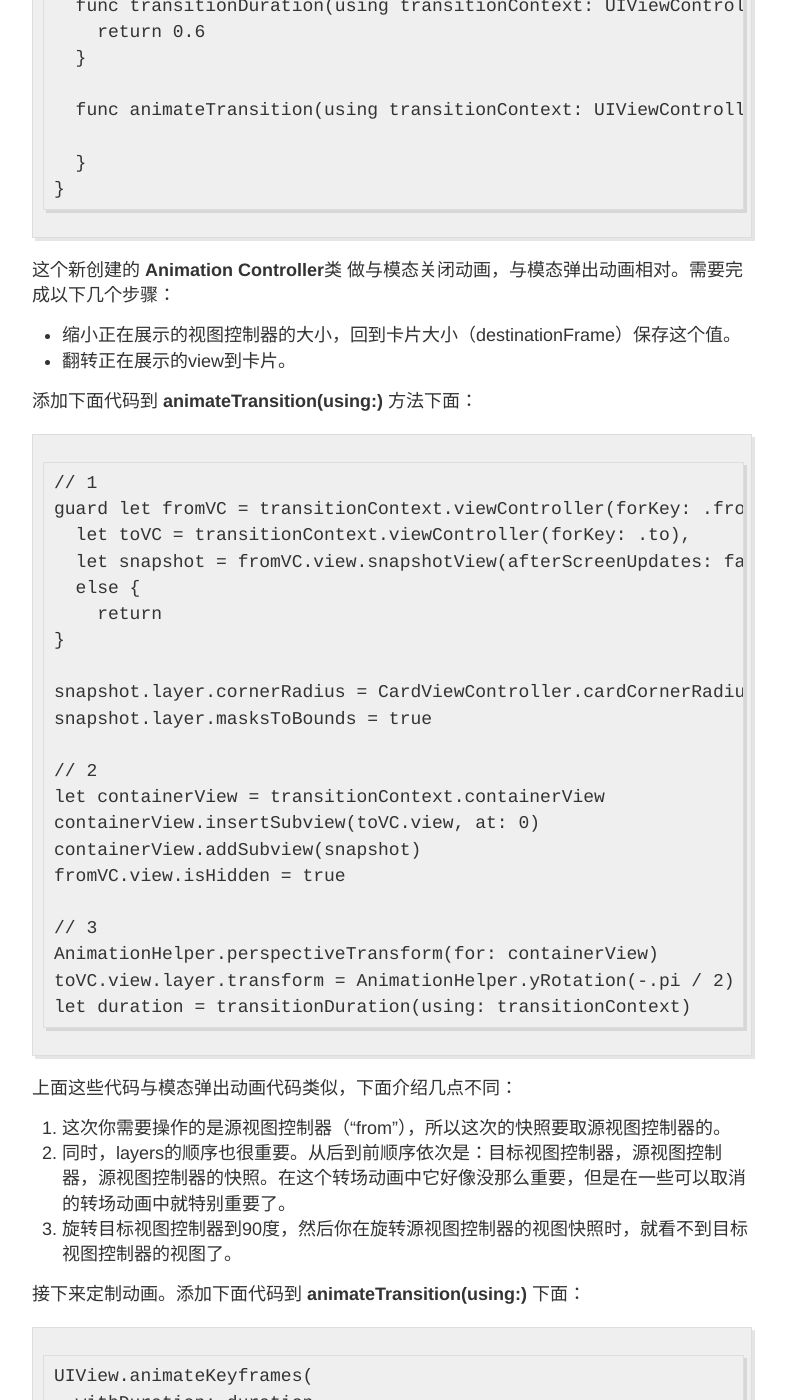
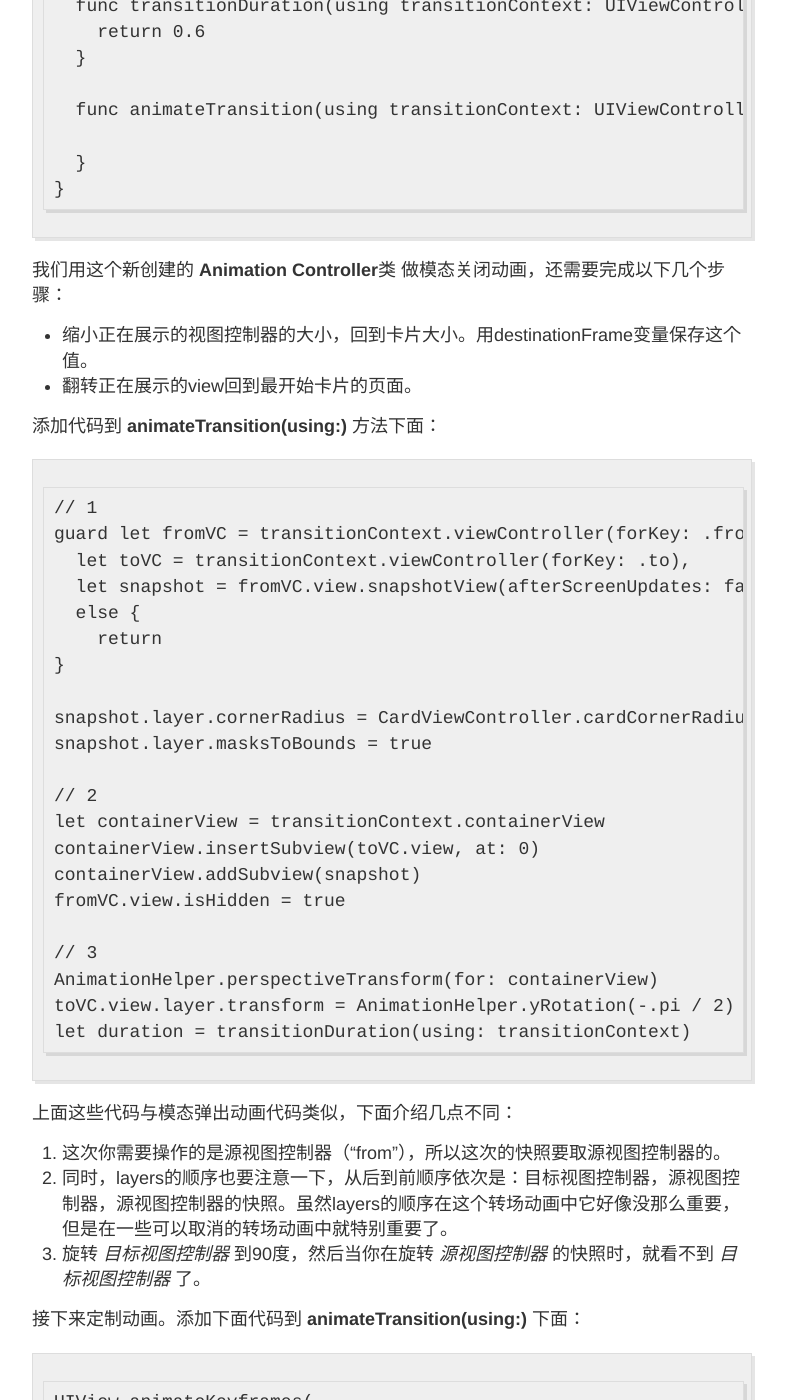
Before and after one commit to obzone/obzone, a Jekyll site: the page built from _posts/2017-11-12-custom_uiviewcontroller_transitions.md, in a window 1280 px wide and 1400 px high, scrolled down 8604 px. Shown: the whole window, without its empty margins (248-1034 px from the left). Built offline with Jekyll 4.4.1, drawn with Linux system fonts in a browser that asks for light colours.

Commit message:
no message

````diff
--- a/_posts/2017-11-12-custom_uiviewcontroller_transitions.md
+++ b/_posts/2017-11-12-custom_uiviewcontroller_transitions.md
@@ -257,12 +257,12 @@ class FlipDismissAnimationController: NSObject, UIViewControllerAnimatedTransiti
   }
 }
 ```
-这个新创建的 **Animation Controller**类 做与模态关闭动画，与模态弹出动画相对。需要完成以下几个步骤：
+我们用这个新创建的 **Animation Controller**类 做模态关闭动画，还需要完成以下几个步骤：
 
-* 缩小正在展示的视图控制器的大小，回到卡片大小（destinationFrame）保存这个值。
-* 翻转正在展示的view到卡片。
+* 缩小正在展示的视图控制器的大小，回到卡片大小。用destinationFrame变量保存这个值。
+* 翻转正在展示的view回到最开始卡片的页面。
 
-添加下面代码到 **animateTransition(using:)** 方法下面：
+添加代码到 **animateTransition(using:)** 方法下面：
 
 ```
 // 1
@@ -291,8 +291,8 @@ let duration = transitionDuration(using: transitionContext)
 上面这些代码与模态弹出动画代码类似，下面介绍几点不同：
 
 1. 这次你需要操作的是源视图控制器（“from”），所以这次的快照要取源视图控制器的。
-2. 同时，layers的顺序也很重要。从后到前顺序依次是：目标视图控制器，源视图控制器，源视图控制器的快照。在这个转场动画中它好像没那么重要，但是在一些可以取消的转场动画中就特别重要了。
-3. 旋转目标视图控制器到90度，然后你在旋转源视图控制器的视图快照时，就看不到目标视图控制器的视图了。
+2. 同时，layers的顺序也要注意一下，从后到前顺序依次是：目标视图控制器，源视图控制器，源视图控制器的快照。虽然layers的顺序在这个转场动画中它好像没那么重要，但是在一些可以取消的转场动画中就特别重要了。
+3. 旋转 *目标视图控制器* 到90度，然后当你在旋转 *源视图控制器* 的快照时，就看不到 *目标视图控制器* 了。
 
 接下来定制动画。添加下面代码到 **animateTransition(using:)** 下面：
 
````
Also changed, not shown: other parts of _posts/2017-11-12-custom_uiviewcontroller_transitions.md (+1 -1 lines).
